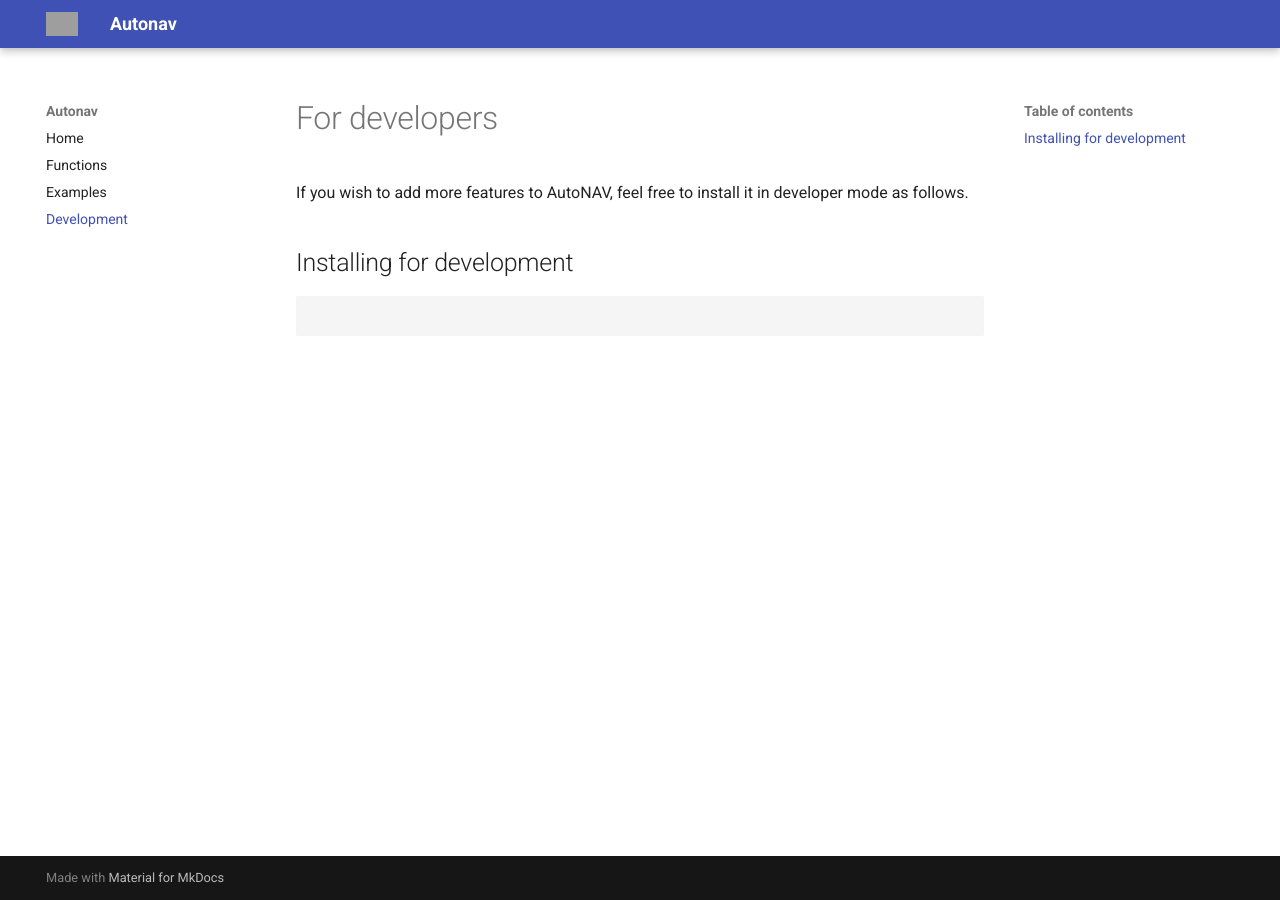
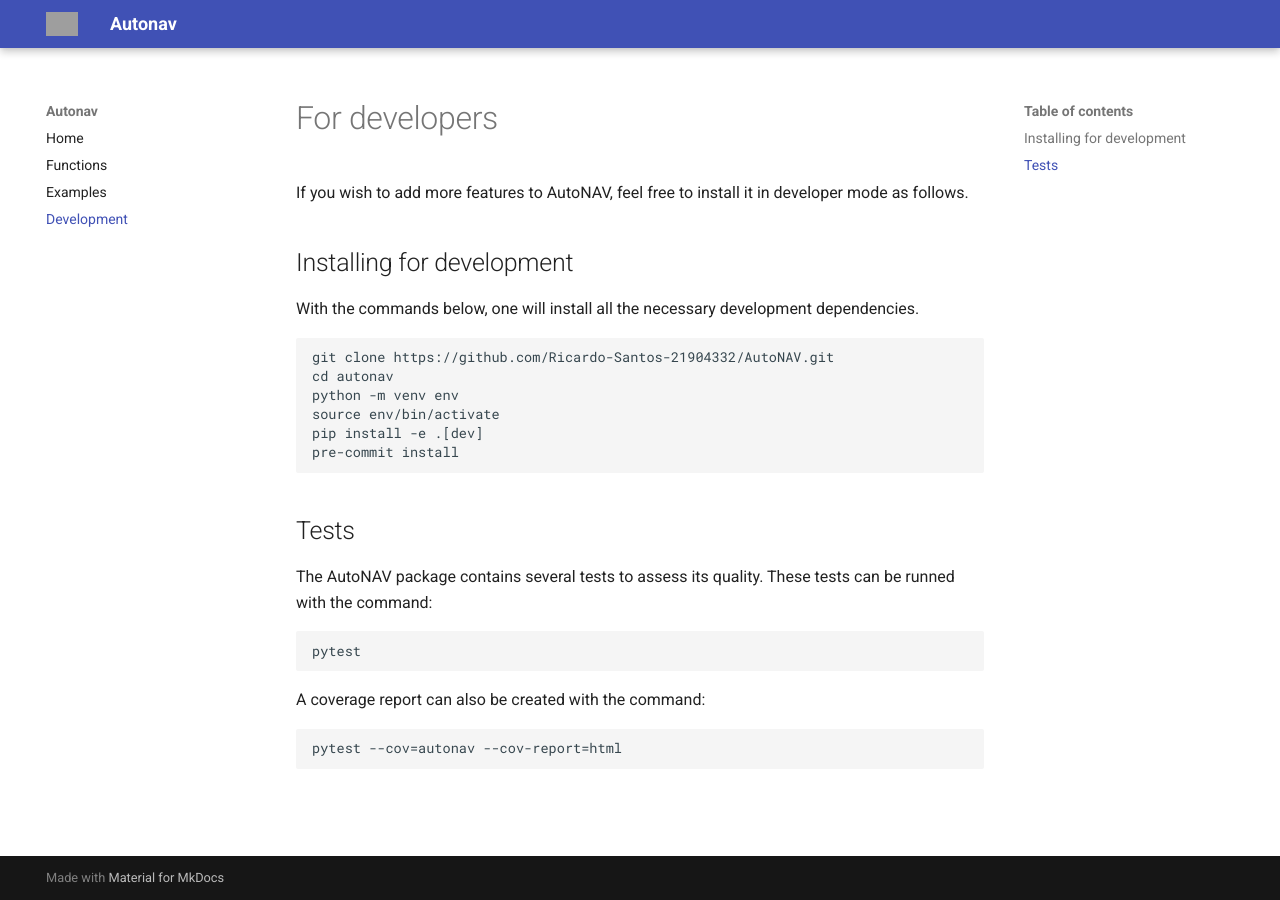
Before and after one commit to ricardo-s-santos/AutoNAV, an MkDocs documentation site: the page built from docs/docs/dev.md, in a window 1280 px wide. Built offline with MkDocs 1.6.1 and Material for MkDocs 9.7.7, drawn with Linux system fonts in a browser that asks for light colours; grey boxes are pictures that could not be loaded.

Commit message:
Add dev.md

````diff
--- a/docs/docs/dev.md
+++ b/docs/docs/dev.md
@@ -4,6 +4,27 @@
 
 ## Installing for development
 
+With the commands below, one will install all the necessary development dependencies.
+
 ```python
+git clone https://github.com/Ricardo-Santos-21904332/AutoNAV.git
+cd autonav
+python -m venv env
+source env/bin/activate
+pip install -e .[dev]
+pre-commit install
+```
 
+## Tests
+
+The AutoNAV package contains several tests to assess its quality. These tests can be runned with the command:
+
+```python
+pytest
 ```
+
+A coverage report can also be created with the command:
+
+```python
+pytest --cov=autonav --cov-report=html
+```
````
